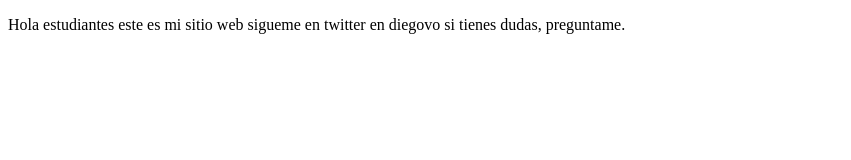
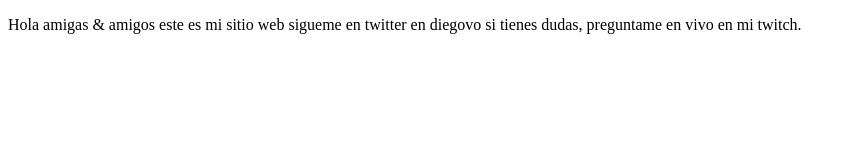
Before and after one commit to diego2606/proyectoDemoCursoPrework, a plain HTML site: page index.html in a window 1280 px wide. Shown: the whole page, without its empty margins (0-851 px from the left). Drawn offline with Linux system fonts and the light colour scheme.

Commit message:
cambios agregamos sitio de twitch

```diff
--- a/index.html
+++ b/index.html
@@ -8,8 +8,8 @@
 </head>
 <body>
     <p>
-        Hola estudiantes este es mi sitio web
-        sigueme en twitter en diegovo si tienes dudas, preguntame.
+        Hola amigas & amigos este es mi sitio web
+        sigueme en twitter en diegovo si tienes dudas, preguntame en vivo en mi twitch.
     </p>
 </body>
 </html>
```
